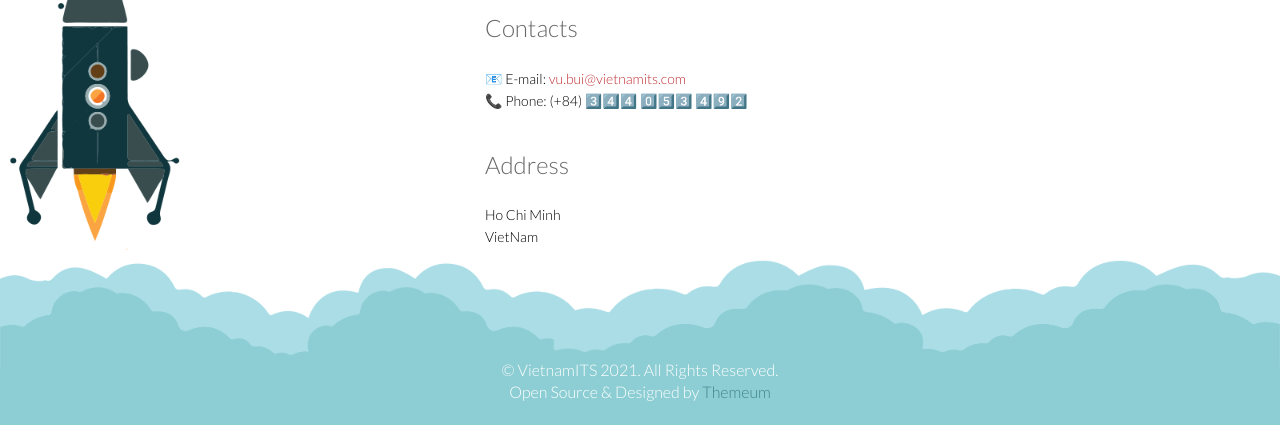
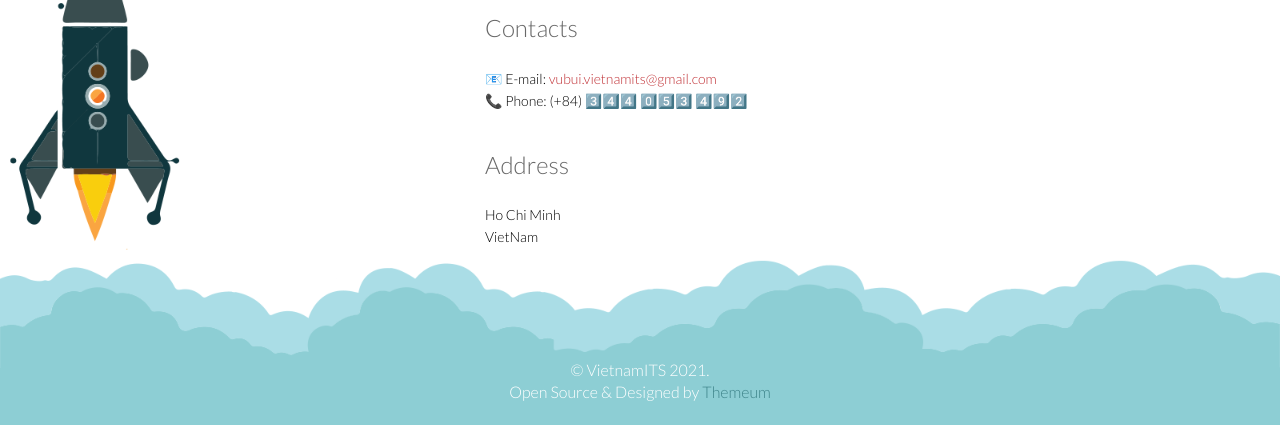
Before and after one commit to vub/vietnamits.com, a plain HTML site: page docs/index.html in a window 1280 px wide. Shown: the part 1147-1572 px from the top of the page. Drawn offline with Linux system fonts and the light colour scheme.

Commit message:
Update email

```diff
--- a/docs/index.html
+++ b/docs/index.html
@@ -230,7 +230,7 @@
                     <div class="contact-info bottom">
                         <h2>Contacts</h2>
                         <address>
-                        📧 E-mail: <a href="mailto:vu.bui@vietnamits.com">vu.bui@vietnamits.com</a> <br>
+                        📧 E-mail: <a href="mailto:vubui.vietnamits@gmail.com">vubui.vietnamits@gmail.com</a> <br>
                         📞 Phone: (+84) 3️⃣4️⃣4️⃣ 0️⃣5️⃣3️⃣ 4️⃣9️⃣2️⃣<br>
                         </address>
 
@@ -262,7 +262,7 @@
                 </div>
                 <div class="col-sm-12">
                     <div class="copyright-text text-center">
-                        <p>&copy; VietnamITS 2021. All Rights Reserved.</p>
+                        <p>&copy; VietnamITS 2021.</p>
                         <p>Open Source & Designed by <a target="_blank" href="http://www.themeum.com">Themeum</a></p>
                     </div>
                 </div>
```
